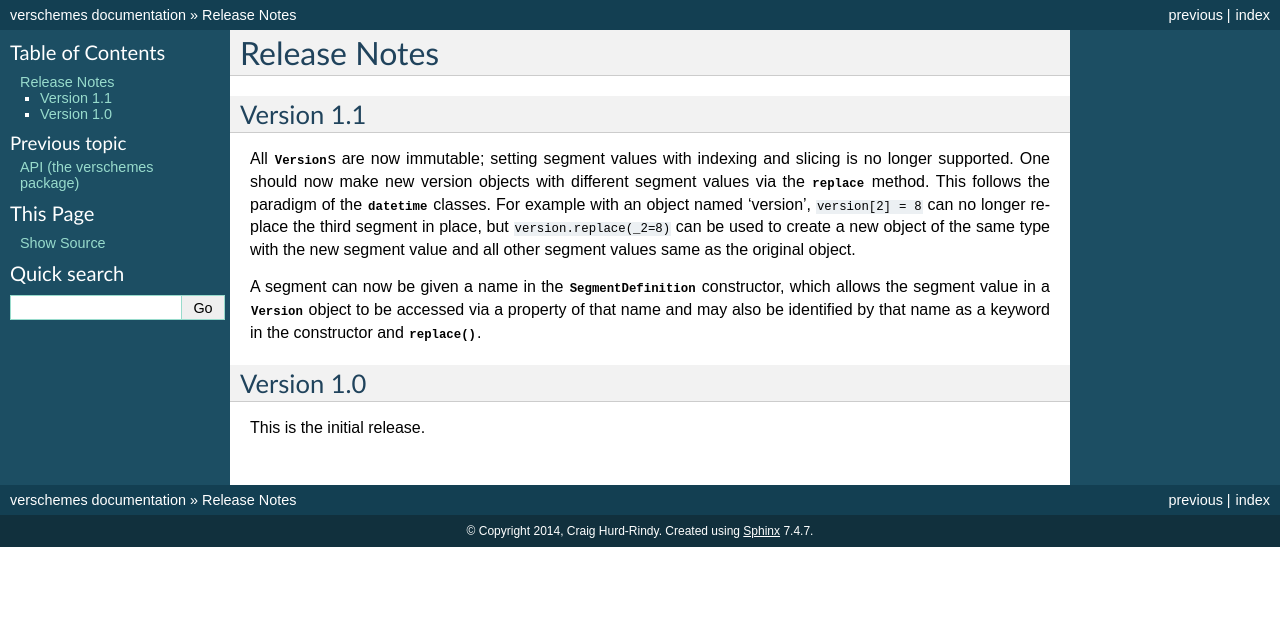
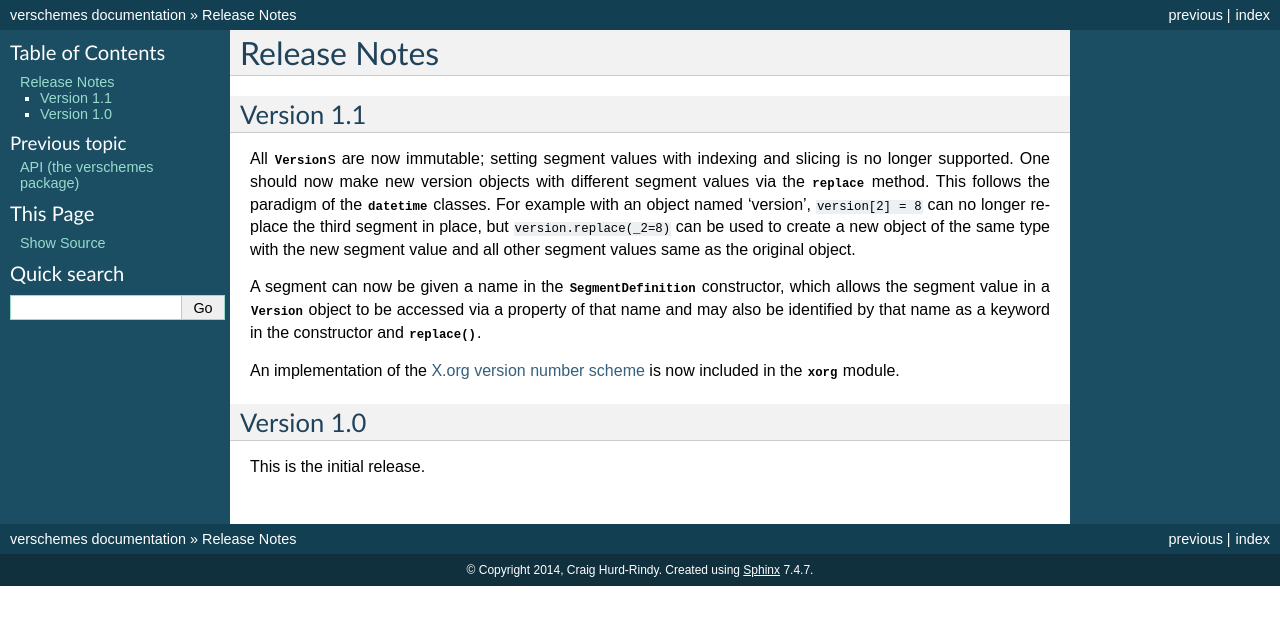
Before and after one commit to gnuworldman/verschemes, a Sphinx documentation site: the page built from docs/notes.rst, in a window 1280 px wide. Shown: the top 625 px of the page. Built offline with Sphinx 7.4.7, drawn with Linux system fonts in a browser that asks for light colours; the version number could not be read and is left out.

Commit message:
Add the new X.org version scheme to the release notes.

```diff
--- a/docs/notes.rst
+++ b/docs/notes.rst
@@ -18,6 +18,10 @@ constructor, which allows the segment value in a `~verschemes.Version` object
 to be accessed via a property of that name and may also be identified by that
 name as a keyword in the constructor and :meth:`~verschemes.Version.replace`.
 
+An implementation of the `X.org <http://www.x.org/>`_ `version number scheme
+<http://www.x.org/wiki/Development/Documentation/VersionNumberScheme/>`_ is now
+included in the `~verschemes.xorg` module.
+
 Version 1.0
 -----------
 
```
